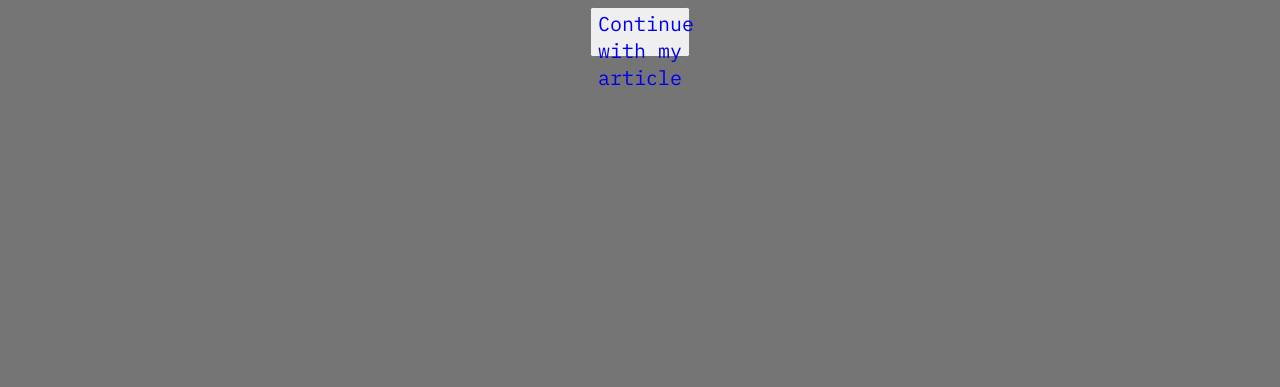
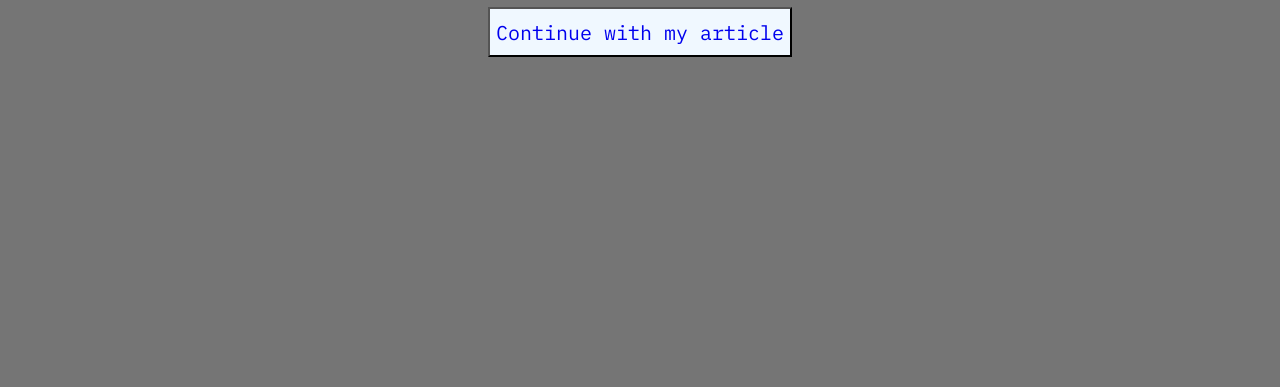
Before and after one commit to siubuu1999/siubuu1999.github.io, a plain HTML site: page index.html in a window 1280 px wide. Shown: the part 413-800 px from the top of the page. Drawn offline with Linux system fonts and the light colour scheme.

Commit message:
Update style.css
Signed-off-by: siubuu1999 <114656064+siubuu1999@users.noreply.github.com>

```diff
--- a/style.css
+++ b/style.css
@@ -85,3 +85,7 @@ a:visited {
   padding-top: 0;
   margin-top: 0;
 }
+.article {
+  background-color: aliceblue;
+  width: auto;
+}
```
